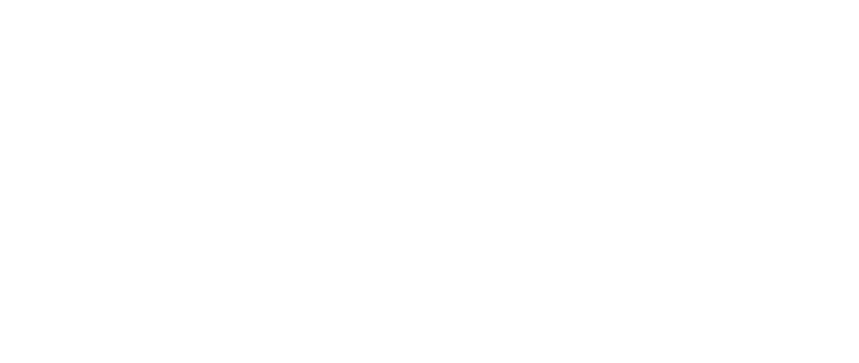
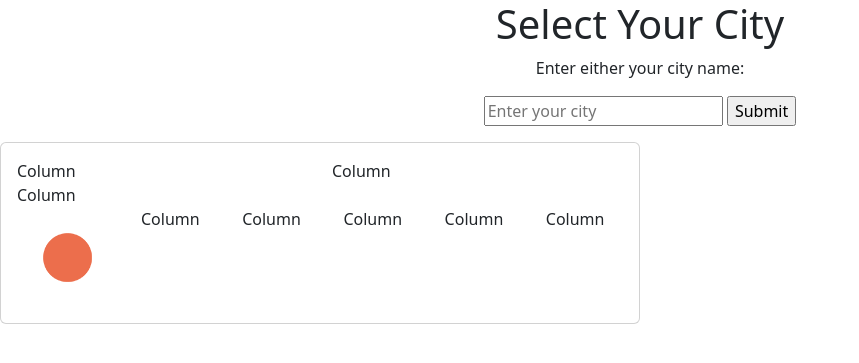
Before and after one commit to olake007/gweather, a Flask app: page / in a window 1280 px wide. Before the commit the part shown is empty. Shown: the top 363 px of the page, without its empty margins (0-859 px from the left). Run offline with Flask 3, Linux system fonts and the light colour scheme.

Commit message:
added api key and the ability to call the api, added columns of the app

```diff
--- a/app.py
+++ b/app.py
@@ -11,8 +11,19 @@
     return render_template('home.html')
 
 
-@app.route('/result')
-def index():
+@app.route('/result', methods=['GET', 'POST'])
+def result():
+    api_key = "aa9496e9adb3bf2f85fa97e59f3b278a"
+    form_city = request.form.get('city')
+    form_city = form_city.replace(" ", "")
+    url = ("https://api.openweathermap.org/data/2.5/forecast?q=" + form_city + "&appid=" + api_key)
+
+    print(url)
+
+    response = requests.get(url).json()
+
+
+    print(response)
     return render_template('result.html')
 
 
--- a/templates/home.html
+++ b/templates/home.html
@@ -1,10 +1,55 @@
-<!DOCTYPE html>
-<html lang="en">
-<head>
-    <meta charset="UTF-8">
-    <title>Title</title>
-</head>
-<body>
 
-</body>
-</html>
+ <link href="https://cdn.jsdelivr.net/npm/bootstrap@5.3.2/dist/css/bootstrap.min.css" rel="stylesheet" integrity="sha384-T3c6CoIi6uLrA9TneNEoa7RxnatzjcDSCmG1MXxSR1GAsXEV/Dwwykc2MPK8M2HN" crossorigin="anonymous">
+ <script src="https://cdn.jsdelivr.net/npm/bootstrap@5.3.2/dist/js/bootstrap.bundle.min.js" integrity="sha384-C6RzsynM9kWDrMNeT87bh95OGNyZPhcTNXj1NW7RuBCsyN/o0jlpcV8Qyq46cDfL" crossorigin="anonymous"></script>
+
+
+
+<center>
+<form action="/result" method="POST">
+    <h1>Select Your City</h1>
+    <p>Enter either your city name:</p>
+    <input type = "text" name = "city" placeholder = "Enter your city">
+    <input type = "submit">
+</form>
+</center>
+
+
+
+<div class="card" style="width: 50%">
+  <div class="card-body">
+      <div class="row">
+          <div class="col">
+              Column
+          </div>
+          <div class="col">
+              Column
+          </div>
+      </div>
+      <div class="row">
+          <div class="col">
+              Column
+          </div>
+      </div>
+      <div class="row">
+          <div class="col">
+              <img src="static/01d@2x.png">
+          </div>
+          <div class="col">
+              Column
+          </div>
+          <div class="col">
+              Column
+          </div>
+          <div class="col">
+              Column
+          </div>
+          <div class="col">
+              Column
+          </div>
+          <div class="col">
+              Column
+          </div>
+      </div>
+
+  </div>
+</div>
```
Also changed, not shown: static/01d@2x.png (added), templates/base.html (added).
